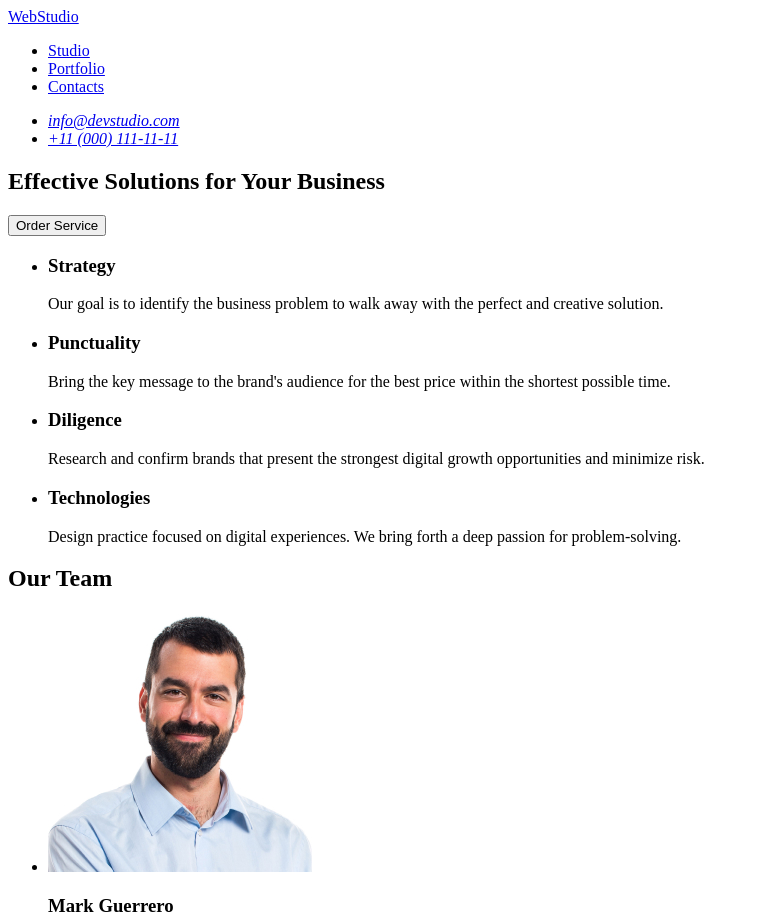
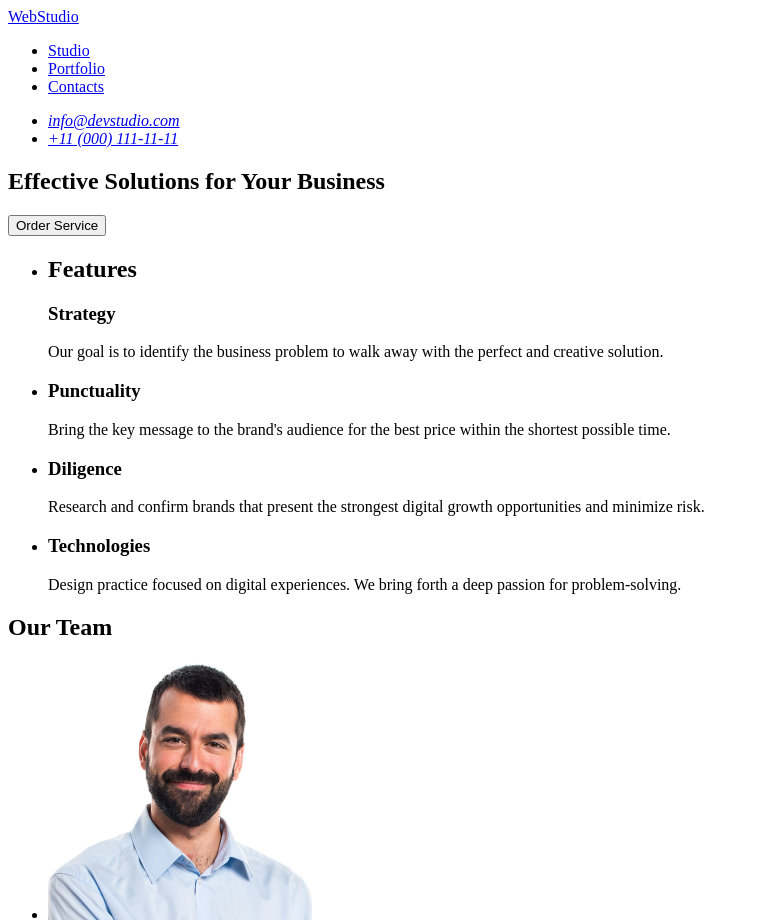
Before and after one commit to Yulia-Vladimirovna/goit-markup-hw-01-2024, a plain HTML site: page index.html in a window 1280 px wide. Shown: the top 923 px of the page, without its empty margins (0-759 px from the left). Drawn offline with Linux system fonts and the light colour scheme.

Commit message:
Update index.html

```diff
--- a/index.html
+++ b/index.html
@@ -34,7 +34,7 @@
       <section>
         <ul>
           <li>
-            <h2 hidden>Element</h2>
+            <h2>Features</h2>
             <h3>Strategy</h3>
             <p>
               Our goal is to identify the business problem to walk away with the perfect and
```
